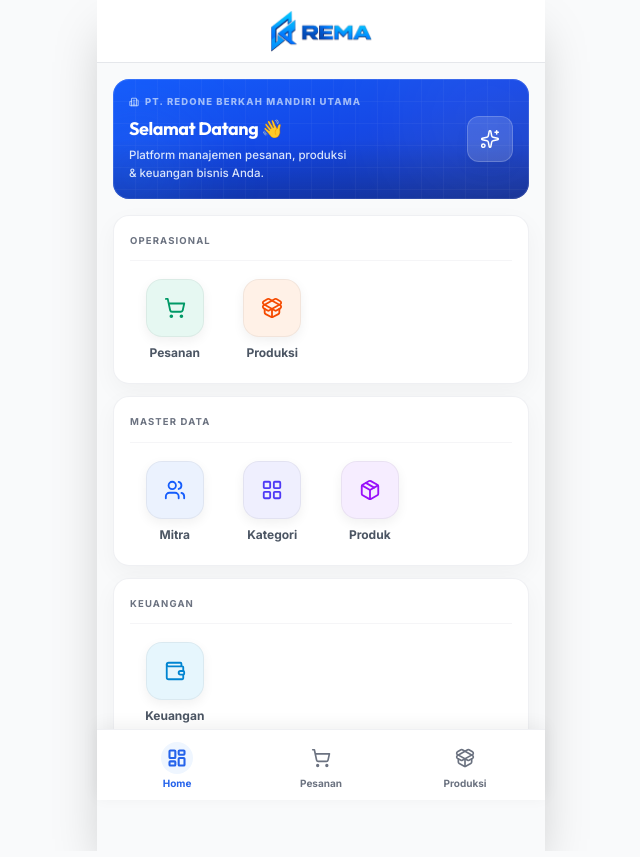
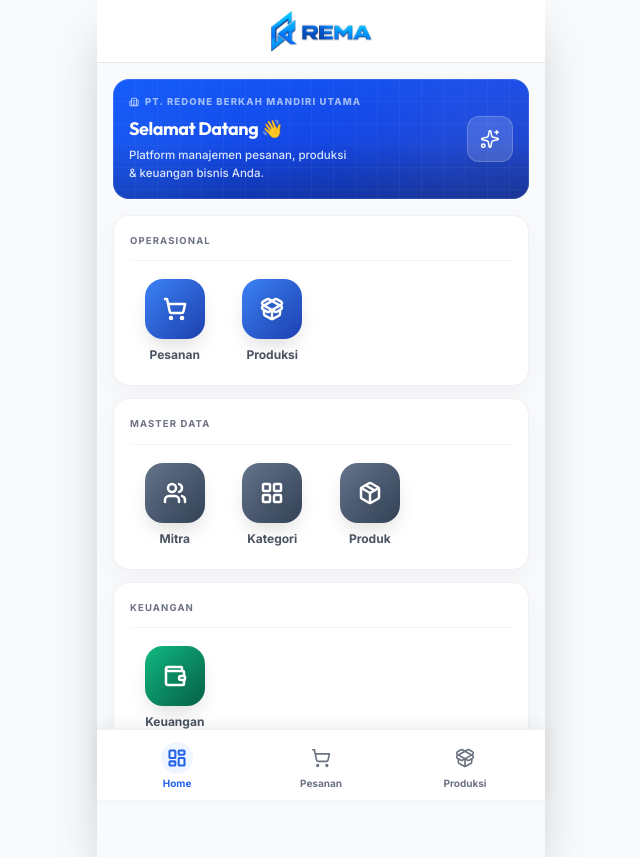
Before and after one commit to nurhasanfadillah/Rema-AntigravityV2, a React (Vite) app: page / in a window 1280 px wide. Shown: the whole page, without its empty margins (319-959 px from the left). Built offline with nearby package versions, Linux system fonts and the light colour scheme; no server answers.

Commit message:
feat: Implement dashboard page with standardized navigation icons featuring solid gradients, functional color schemes, and enhanced visual styling.

```diff
--- a/src/pages/Dashboard.tsx
+++ b/src/pages/Dashboard.tsx
@@ -39,15 +39,15 @@
                 label: 'Pesanan',
                 path: '/pesanan',
                 icon: ShoppingCart,
-                iconColor: 'text-emerald-600',
-                iconBgStyle: { backgroundColor: 'rgba(16, 185, 129, 0.1)' },
+                iconColor: 'text-white',
+                iconBgStyle: { background: 'linear-gradient(135deg, #3b82f6, #1e40af)' },
             },
             {
                 label: 'Produksi',
                 path: '/produksi',
                 icon: PackageOpen,
-                iconColor: 'text-orange-600',
-                iconBgStyle: { backgroundColor: 'rgba(249, 115, 22, 0.1)' },
+                iconColor: 'text-white',
+                iconBgStyle: { background: 'linear-gradient(135deg, #3b82f6, #1e40af)' },
             },
         ],
     },
@@ -58,22 +58,22 @@
                 label: 'Mitra',
                 path: '/mitra',
                 icon: Users,
-                iconColor: 'text-blue-600',
-                iconBgStyle: { backgroundColor: 'rgba(59, 130, 246, 0.1)' },
+                iconColor: 'text-white',
+                iconBgStyle: { background: 'linear-gradient(135deg, #64748b, #334155)' }, // More "stable" blue/neutral
             },
             {
                 label: 'Kategori',
                 path: '/kategori',
                 icon: LayoutGrid,
-                iconColor: 'text-indigo-600',
-                iconBgStyle: { backgroundColor: 'rgba(99, 102, 241, 0.1)' },
+                iconColor: 'text-white',
+                iconBgStyle: { background: 'linear-gradient(135deg, #64748b, #334155)' },
             },
             {
                 label: 'Produk',
                 path: '/produk',
                 icon: Package,
-                iconColor: 'text-purple-600',
-                iconBgStyle: { backgroundColor: 'rgba(168, 85, 247, 0.1)' },
+                iconColor: 'text-white',
+                iconBgStyle: { background: 'linear-gradient(135deg, #64748b, #334155)' },
             },
         ],
     },
@@ -84,8 +84,8 @@
                 label: 'Keuangan',
                 path: '/keuangan',
                 icon: Wallet,
-                iconColor: 'text-sky-600',
-                iconBgStyle: { backgroundColor: 'rgba(14, 165, 233, 0.1)' },
+                iconColor: 'text-white',
+                iconBgStyle: { background: 'linear-gradient(135deg, #10b981, #065f46)' },
             },
         ],
     },
@@ -114,24 +114,26 @@
             <div
                 className="
                     relative flex-shrink-0 flex items-center justify-center
-                    border border-black/5
-                    group-hover:border-brand-accent/20
                     group-active:scale-[0.93]
                     group-hover:scale-[1.06]
                     transition-all duration-300 ease-out
                 "
                 style={{
-                    width: '58px',
-                    height: '58px',
-                    borderRadius: '16px',
-                    boxShadow: '0 4px 12px rgba(0,0,0,0.06)',
+                    width: '60px',
+                    height: '60px',
+                    borderRadius: '18px',
+                    boxShadow: '0 10px 20px -5px rgba(0,0,0,0.15)',
                     ...item.iconBgStyle,
                 }}
             >
                 <Icon
                     className={`${item.iconColor} relative z-10`}
-                    style={{ width: '22px', height: '22px' }}
-                    strokeWidth={2}
+                    style={{
+                        width: '24px',
+                        height: '24px',
+                        filter: 'drop-shadow(0 2px 4px rgba(0,0,0,0.1))'
+                    }}
+                    strokeWidth={2.5}
                 />
             </div>
 
```
Also changed, not shown: 2 other files (tests, documents, lock files or other folders).
